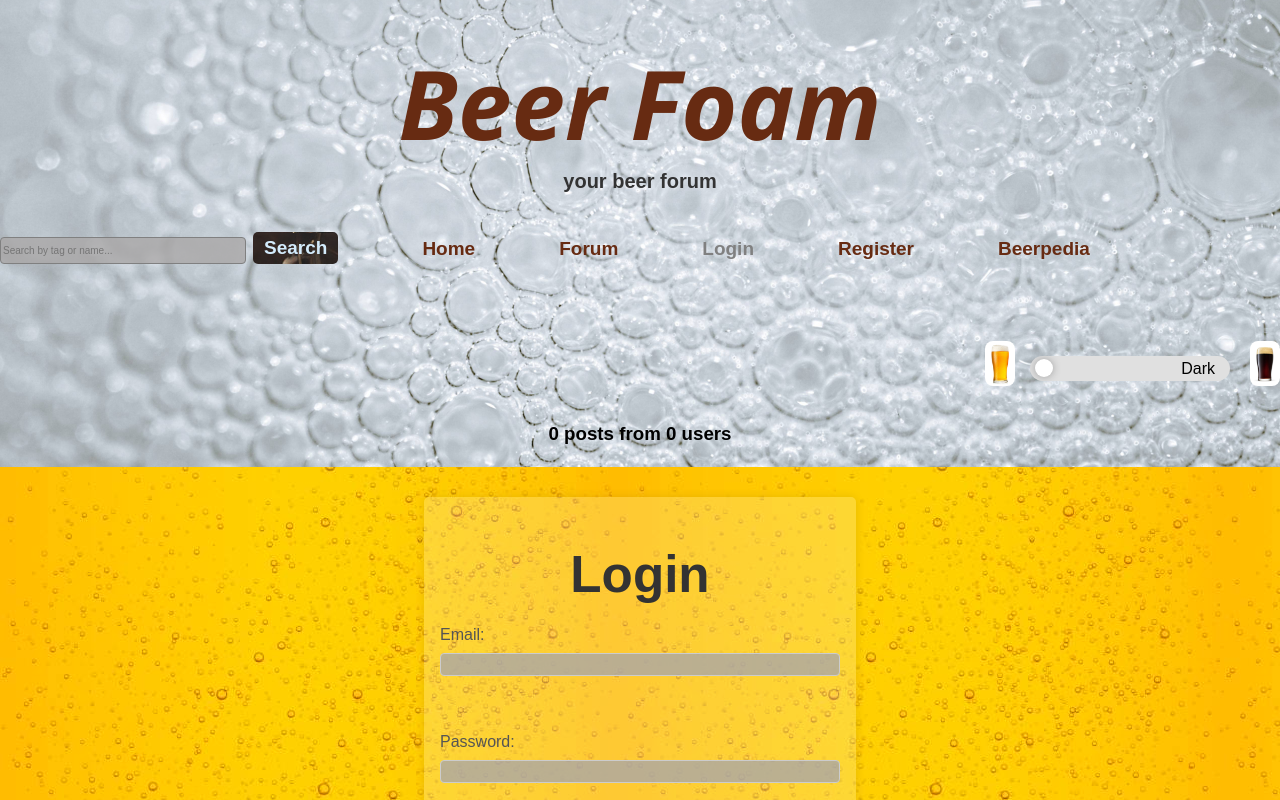
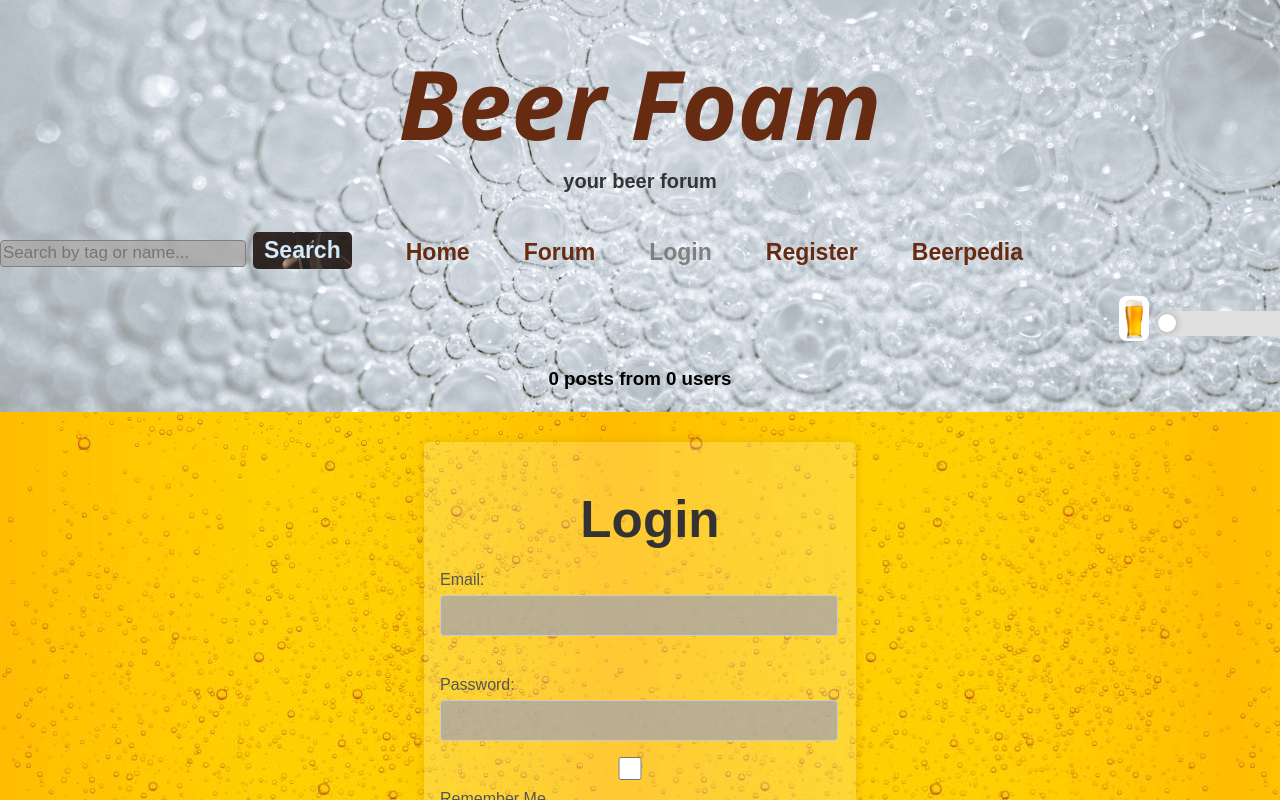
Before and after one commit to WebProjectTeam7/Team7Forum, a React (Vite) app: page /login in a window 1280 px wide. Shown: the top 800 px of the page. Built offline with nearby package versions, Linux system fonts and the light colour scheme; no server answers; the database is empty.

Commit message:
changes in css file

```diff
--- a/src/components/CSS/BeerSwitch.css
+++ b/src/components/CSS/BeerSwitch.css
@@ -2,13 +2,16 @@
   display: flex;
   align-items: center;
   justify-content: center;
-  gap: 10px;
-  margin-left: auto;
+  gap: 0px;
+  margin-left: 87%;
+  margin-top: -20px;
+  margin-bottom: -10px;
 }
 
 .icon {
   width: 30px;
   height: 45px;
+
 }
 
 
--- a/src/components/CSS/Header.css
+++ b/src/components/CSS/Header.css
@@ -44,10 +44,10 @@ header span {
 nav {
   display: flex;
   align-items: center;
-  gap: 74px;
+  gap: 44px;
   flex-wrap: wrap;
   justify-content: flex-start;
-  font-size: 19px;
+  font-size: 23px;
   width: 100%;
   max-width: 1600px;
   padding: 0 0px;
@@ -109,7 +109,7 @@ nav .beer-switch {
 }
 
 input {
-  font-size: 10px;
+
   background-color: rgba(170, 168, 168, 0.8);
   color: #d4eeff;
   border: 1px solid gray;
--- a/src/views/CSS/Beerpedia.css
+++ b/src/views/CSS/Beerpedia.css
@@ -6,8 +6,9 @@
     margin: 0 auto;
     color: #333;
     font-family: Arial, sans-serif;
-    background-color: rgba(30, 30, 30, 0.4);
+    background-color: rgba(30, 30, 30, 0.3);
     margin-top: 30px;
+    width: 50%;
 }
 
 .beerpedia-container h1 {
@@ -118,6 +119,10 @@ body.dark-mode {
     color: #ecf0f1;
 }
 
+body.dark-mode beerpedia-container {
+    background-color: rgba(77, 43, 43, 0.2);
+}
+
 body.dark-mode .beerpedia-container h1 {
     color: #a39f9f;
 }
--- a/src/views/CSS/Category.css
+++ b/src/views/CSS/Category.css
@@ -11,9 +11,13 @@ h1, h2 {
     font-family: fantasy;
 }
 
+h1 {
+    margin-left: 20px;
+}
+
 /* Category container */
 .category-container {
-    width: 80%;
+    width: 50%;
     margin: 20px auto;
     background: rgba(249, 249, 249, 0.3);
     padding: 20px;
--- a/src/views/CSS/Forum.css
+++ b/src/views/CSS/Forum.css
@@ -5,8 +5,9 @@
     align-items: center;
     border: #2e2e2e;
     border-radius: 5px;
-    margin-left: 70px;
-    margin-right: 70px;
+    margin-left: 500px;
+
+    width: 50%;
 }
 
 h1 {
--- a/src/views/CSS/Register.css
+++ b/src/views/CSS/Register.css
@@ -38,13 +38,12 @@ input {
 }
 
 form input {
-    width: 100%;
+    width: 95%;
     padding: 8px;
-    margin: 6px 0 20px 0;
     display: inline-block;
     border: 1px solid #ccc;
     border-radius: 4px;
-    box-sizing: border-box;
+    box-sizing: content-box;
 }
 
 input#checkbox-remember {
@@ -107,7 +106,7 @@ body.dark-mode form {
 }
 
 body.dark-mode form h1 {
-    color: #e0e0e0;
+    color: #a39f9f;
 }
 
 body.dark-mode form label {
--- a/src/views/CSS/SurveyList.css
+++ b/src/views/CSS/SurveyList.css
@@ -3,7 +3,7 @@
     max-width: 800px;
     margin: 0 auto;
     padding: 20px;
-    background: rgba(30, 30, 30, 0.4);
+    background: rgba(249, 249, 249, 0.2);
     border-radius: 8px;
     box-shadow: 0 2px 5px rgba(0, 0, 0, 0.1);
     margin-top: 30px;
@@ -46,3 +46,7 @@
     outline: none;
     text-decoration: underline;
   }
+
+  .dark-mode.survey-list-container {
+      background: rgba(30, 30, 30, 0.7);
+  }
```
